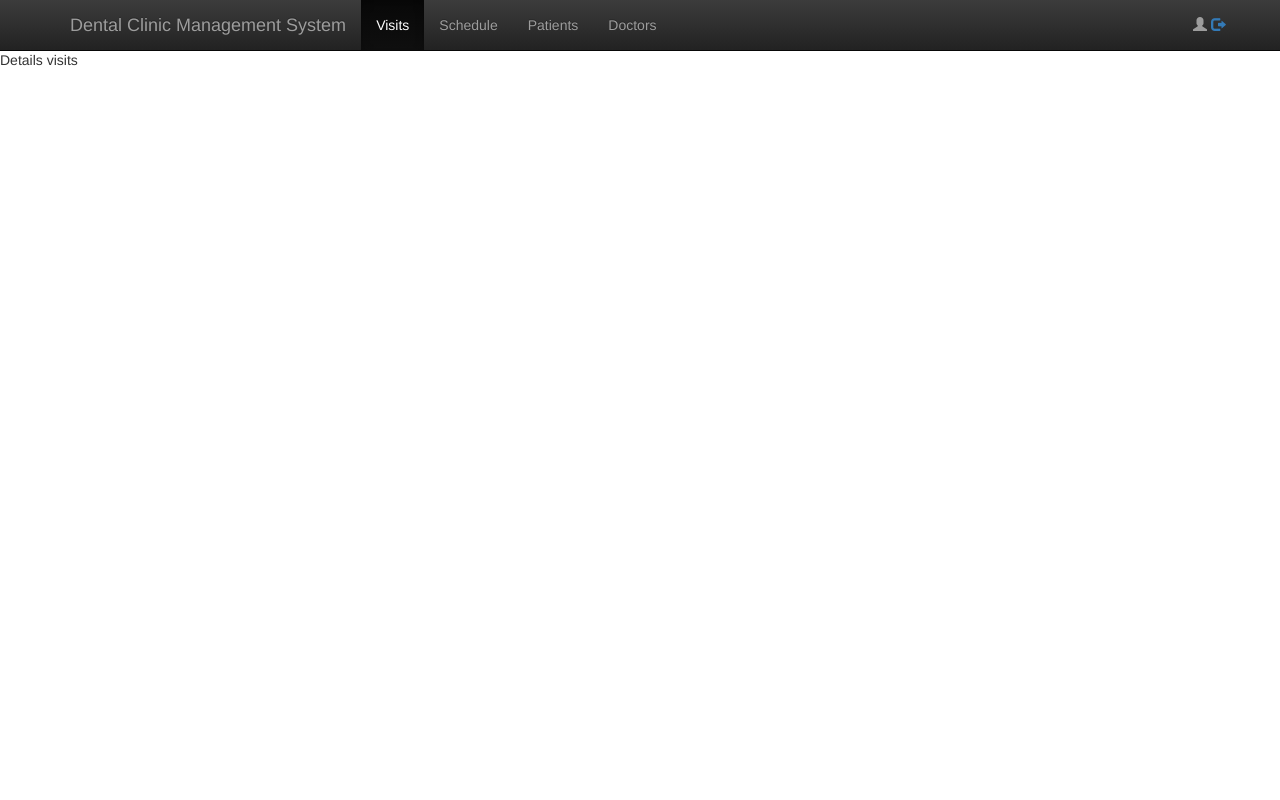
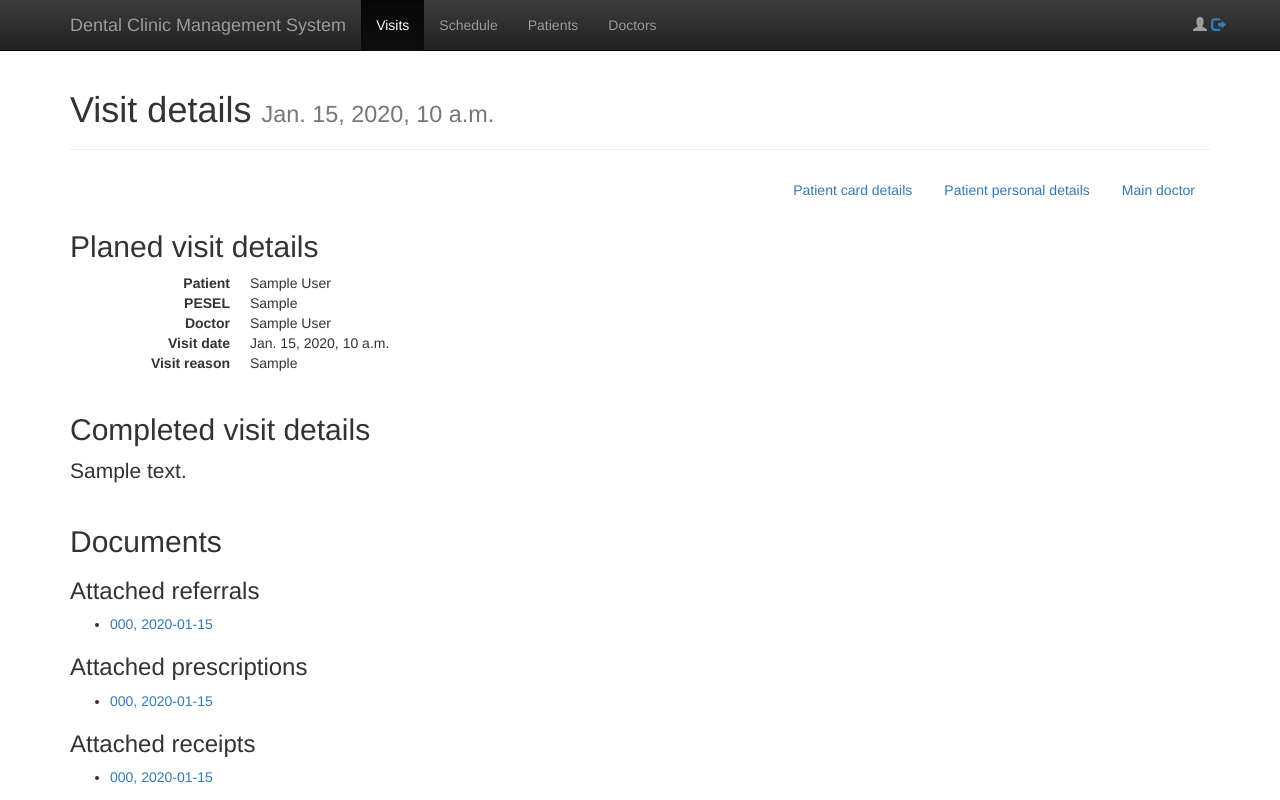
Before and after one commit to novirael/dcms, a Django app: page /visits/1/ in a window 1280 px wide. Run offline with Django 3.2, Linux system fonts and the light colour scheme; tables that the repository leaves empty hold one stand-in row (values such as "Sample post"); some libraries are stand-ins or nearby versions.

Commit message:
Add visit details

```diff
--- a/documents/models.py
+++ b/documents/models.py
@@ -13,6 +13,9 @@ class Document(models.Model):
     class Meta:
         abstract = True
 
+    def __str__(self):
+        return "{}, {}".format(self.number, self.created_date.date())
+
 
 class Referral(Document):
     pass
--- /dev/null
+++ b/templates/documents/list.html
@@ -0,0 +1,10 @@
+<h3>Attached {{ document_name }}</h3>
+{% if documents %}
+    <ul>
+        {% for document in documents %}
+        <li><a href="#">{{ document }}</a></li>
+        {% endfor %}
+    </ul>
+{% else %}
+    <p>There are no {{ document_name }} related to this {{ related_name }}.</p>
+{% endif %}
--- a/templates/visits/details.html
+++ b/templates/visits/details.html
@@ -1,3 +1,46 @@
 {% extends "base.html" %}
 
-{% block content %}Details visits{% endblock %}
+{% block content %}
+    <div class="container">
+        <div class="page-header">
+            <h1>Visit details <small>{{ visit.timestamp }}</small></h1>
+        </div>
+    </div>
+
+    <div class="container">
+        <ul class="nav nav-pills pull-right">
+            <li role="presentation"><a href="#">Patient card details</a></li>
+            <li role="presentation"><a href="#">Patient personal details</a></li>
+            <li role="presentation"><a href="#">Main doctor</a></li>
+        </ul>
+    </div>
+
+    <div class="container">
+        <h2>Planed visit details</h2>
+        <dl class="dl-horizontal">
+            <dt>Patient</dt>
+            <dd>{{ visit.card.patient }}</dd>
+            <dt>PESEL</dt>
+            <dd>{{ visit.card.patient.pesel|default:"none" }}</dd>
+            <dt>Doctor</dt>
+            <dd>{{ visit.doctor }}</dd>
+            <dt>Visit date</dt>
+            <dd>{{ visit.timestamp }}</dd>
+            <dt>Visit reason</dt>
+            <dd>{{ visit.reason|default:"none" }}</dd>
+        </dl>
+    </div>
+
+    <div class="container">
+        <h2>Completed visit details</h2>
+        <p class="lead">{{ visit.description|default:"Visit hasn't been completed yet." }}</p>
+    </div>
+
+    <div class="container">
+        <h2>Documents</h2>
+        {% include "documents/list.html" with documents=visit.referral.all document_name="referrals" related_name="visit" %}
+        {% include "documents/list.html" with documents=visit.prescription.all document_name="prescriptions" related_name="visit" %}
+        {% include "documents/list.html" with documents=visit.receipt.all document_name="receipts" related_name="visit" %}
+    </div>
+
+{% endblock %}
--- a/visits/models.py
+++ b/visits/models.py
@@ -4,14 +4,15 @@ from django.db import models
 
 class PatientCard(models.Model):
     registration_date = models.DateTimeField()
+    insurance = models.TextField(max_length=16, blank=True)
     patient = models.OneToOneField(settings.AUTH_USER_MODEL, related_name='my_card')
     main_doctor = models.ForeignKey(settings.AUTH_USER_MODEL, related_name='cards')
 
 
 class Visit(models.Model):
     timestamp = models.DateTimeField()
-    reason = models.TextField()
-    description = models.TextField()
+    reason = models.TextField(blank=True)
+    description = models.TextField(blank=True)
     card = models.ForeignKey(PatientCard)
     doctor = models.ForeignKey(settings.AUTH_USER_MODEL)
 
--- a/visits/views.py
+++ b/visits/views.py
@@ -1,7 +1,7 @@
 from django.views.generic import ListView, DetailView
 
 from visits.models import Visit
-from datetime import date, datetime, timedelta
+from datetime import datetime, timedelta
 
 
 class VisitIndexView(ListView):
@@ -27,3 +27,4 @@ class VisitIndexView(ListView):
 class VisitDetailView(DetailView):
     template_name = 'visits/details.html'
     model = Visit
+    context_object_name = 'visit'
```
Also changed, not shown: visits/migrations/0002_auto_20160603_1841.py (added).
